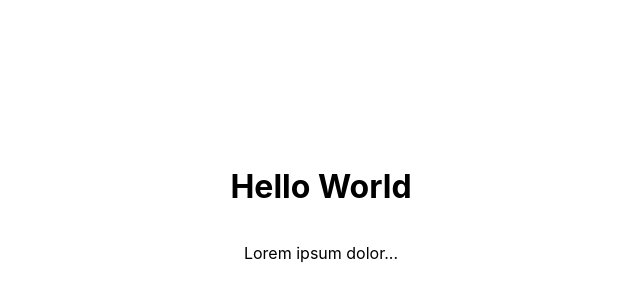
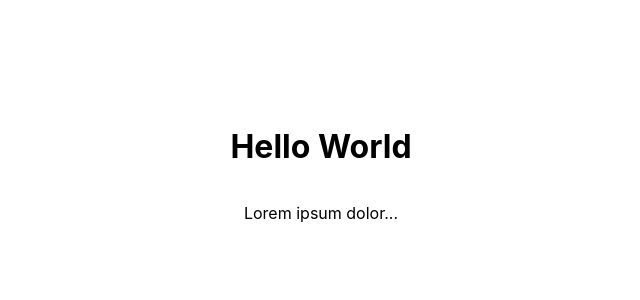
Before and after one commit to dustinsgoodman/next-playground, a Next.js app: page / in a window 1280 px wide. Shown: the part 188-488 px from the top of the page, without its empty margins (319-959 px from the left). Built offline with nearby package versions, Linux system fonts and the light colour scheme.

Commit message:
add hello world stories

```diff
--- a/src/components/atoms/hello-world/hello-world.styles.js
+++ b/src/components/atoms/hello-world/hello-world.styles.js
@@ -1,7 +1,7 @@
 import styled from 'styled-components';
 
 export const Container = styled.div`
-  min-height: 100vh;
+  min-height: 90vh;
   padding: 0 0.5rem;
   display: flex;
   flex-direction: column;
@@ -10,7 +10,6 @@ export const Container = styled.div`
 `;
 
 export const Main = styled.div`
-  padding: 5rem 0;
   flex: 1;
   display: flex;
   flex-direction: column;
```
Also changed, not shown: 1 other file (tests, documents, lock files or other folders).
